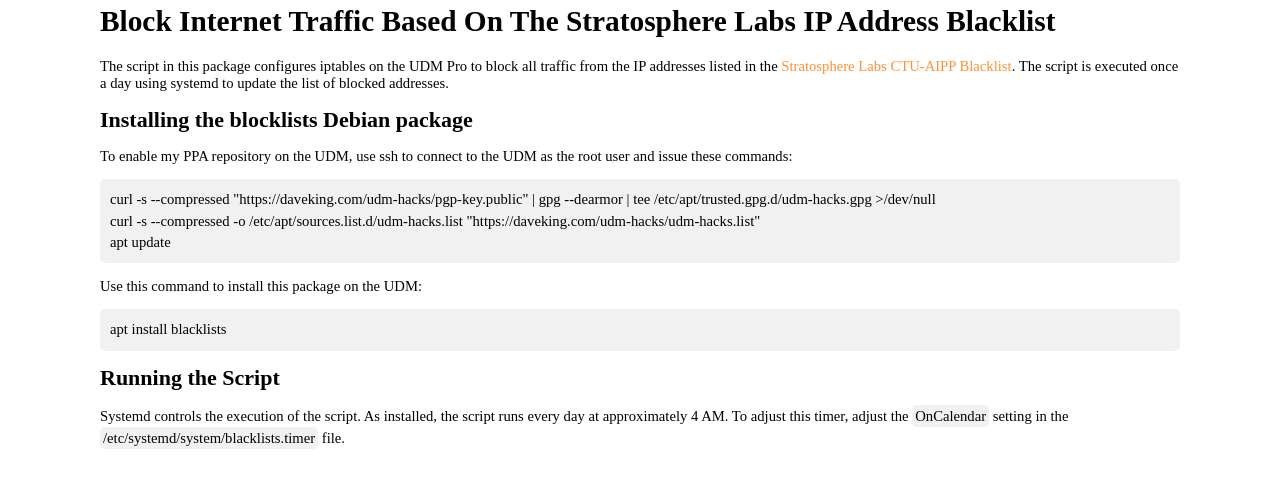
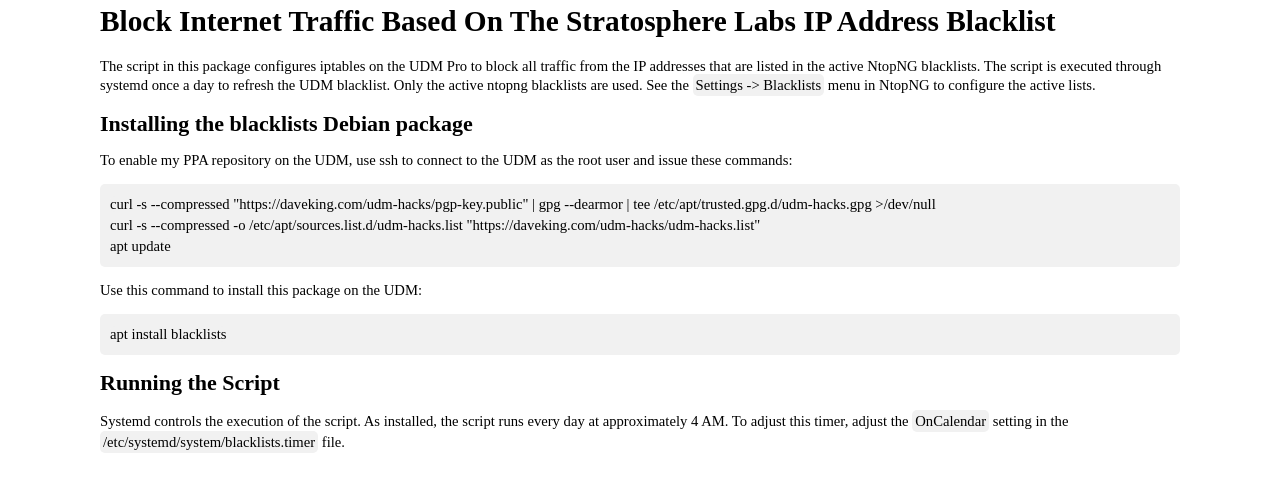
Before and after one commit to dlk3/udm-hacks, a plain HTML site: page ppa/blacklists.html in a window 1280 px wide. Drawn offline with Linux system fonts and the light colour scheme.

Commit message:
Change away from using alerts as the source of addresses to be blocked to using the active ntopng blacklists

```diff
--- a/ppa/blacklists.html
+++ b/ppa/blacklists.html
@@ -2,14 +2,14 @@
 <head>
 	<meta charset="utf-8"/>
 	<link rel="stylesheet" href="markdown.css">
-	<title>Block Internet Traffic Based On The Stratosphere Labs IP Address Blacklist</title>
+	<title>Block Internet Traffic From The IP Addresses In The Active NtopNG Blacklists</title>
 </head>
 <body class="export">
 <h1>Block Internet Traffic Based On The Stratosphere Labs IP Address Blacklist</h1>
 
-<p>The script in this package configures iptables on the UDM Pro to block all traffic from the IP addresses listed in the <a href="https://www.stratosphereips.org/attacker-ip-prioritization-blacklist">Stratosphere Labs CTU-AIPP Blacklist</a>.  The script is executed once a day using systemd to update the list of blocked addresses.</p>
+<p>The script in this package configures iptables on the UDM Pro to block all traffic from the IP addresses that are listed in the active NtopNG blacklists.  The script is executed through systemd once a day to refresh the UDM blacklist.  Only the active ntopng blacklists are used.  See the <code>Settings -> Blacklists</code> menu in NtopNG to configure the active lists.</p>
 
-<h2>Installing the blocklists Debian package</h2>
+<h2>Installing the blacklists Debian package</h2>
 
 <p>To enable my PPA repository on the UDM, use ssh to connect to the UDM as the root user and issue these commands:</p>
 
```
Also changed, not shown: 5 other files.
